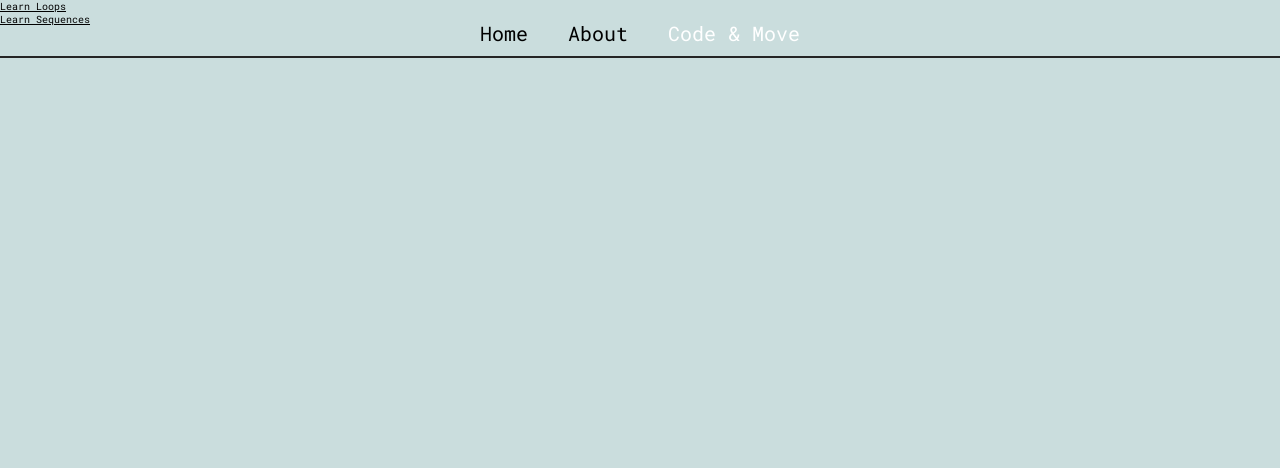
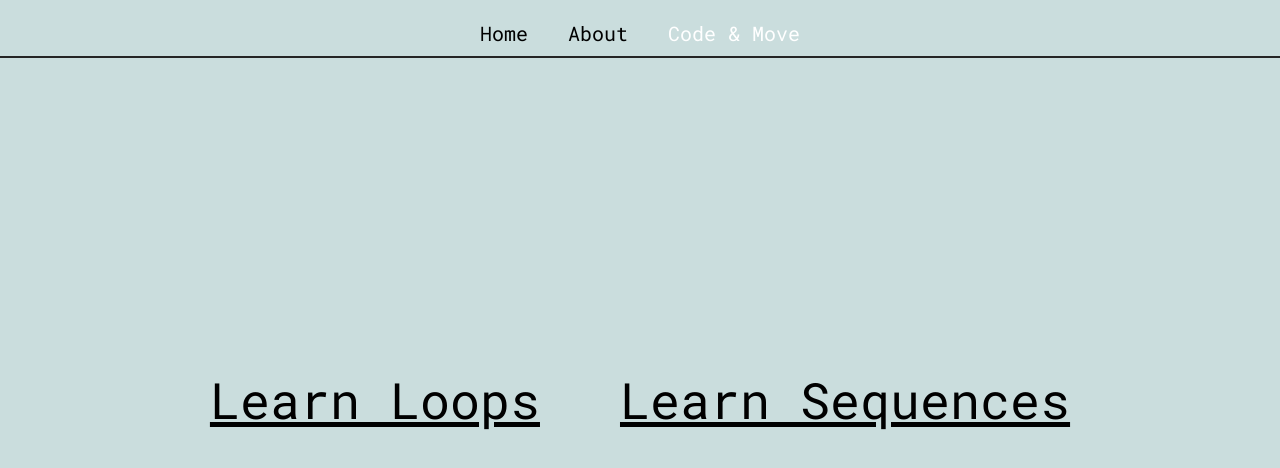
Before and after one commit to tech-for-better/Pell-Ensemble-MM, a React (Create React App) app: page /codeandmove in a window 1280 px wide. Shown: the top 468 px of the page. Built offline with nearby package versions, Linux system fonts and the light colour scheme.

Commit message:
update code and move page

```diff
--- a/src/pages/Codeandmove.js
+++ b/src/pages/Codeandmove.js
@@ -1,13 +1,30 @@
 import React from "react";
 import LearnLoops from './learnByMovement/learnLoops'
 import LearnSequences from "./learnByMovement/learnSequences";
-import NavBar from '../components/NavBar';
+import styled from 'styled-components';
 import { BrowserRouter as Router, Switch, Route, Link } from "react-router-dom";
+
+const CodeAndMoveStyles = styled.div` {
+    li {
+        display: inline;
+        padding: 4rem;
+        font-size: 5rem;
+    }
+       .container {
+        display: flex;
+        align-items: center;
+        justify-content: center;
+        /* margin-top: 150px; */
+        height: 100vh;
+}
+}
+`;
 
 export default function Codeandmove() {
   return (
+      <CodeAndMoveStyles>
   <Router>
-      <div>
+  <div className="container">
         <ul>
           <li>
             <Link to="/learnLoops">Learn Loops</Link>
@@ -29,5 +46,6 @@ export default function Codeandmove() {
         </Switch>
       </div>
     </Router>
+    </CodeAndMoveStyles>
   )
 }
--- a/src/styles/GlobalStyle.js
+++ b/src/styles/GlobalStyle.js
@@ -26,6 +26,11 @@ const GlobalStyles = createGlobalStyle`
     top: 2.5rem;
     width: 100%;
   }
+  .container {
+    max-width: 1200px;
+    width: 90%;
+    margin: 0 auto;
+  }
   `;
 
   export default GlobalStyles;
```
